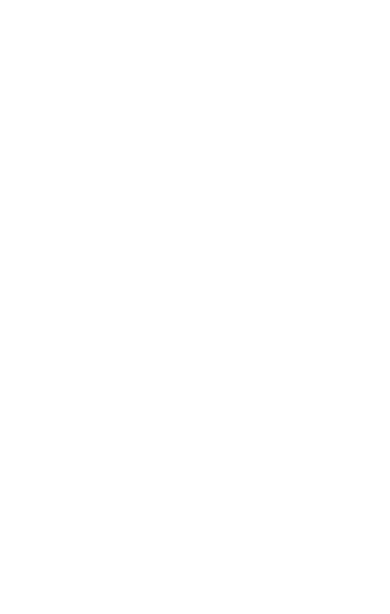
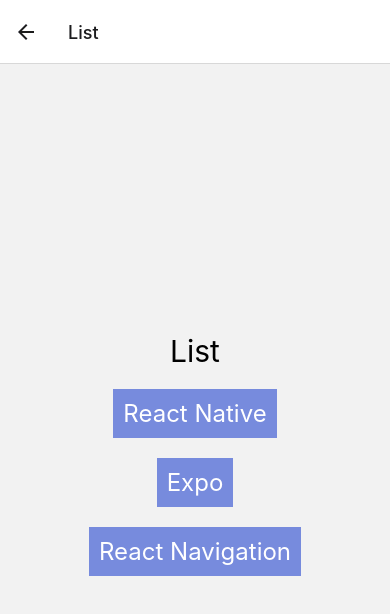
Before and after one commit to ppErika/ReactNative-practice4, a React Native app: screen /List in a window 390 px wide. Shown: the top 614 px of the page. Built offline with nearby package versions, Linux system fonts and the light colour scheme.

Commit message:
Stack Navigation

```diff
--- a/src/App.js
+++ b/src/App.js
@@ -1,13 +1,6 @@
 import React from 'react';
-import styled from 'styled-components/native';
-
-const Container = styled.View`
-  flex: 1;
-  background-color: #fff;
-  align-items: center;
-  justify-content: center;
-`;
+import Navigation from './navigations';
 
 export default function App() {
-  return <Container></Container>;
+  return <Navigation />;
 }
--- /dev/null
+++ b/src/components/Button.js
@@ -0,0 +1,25 @@
+import React from 'react';
+import {TouchableOpacity} from 'react-native';
+import styled from 'styled-components/native';
+
+const Container = styled.View`
+  background-color: #778bdd;
+  padding: 10px;
+  margin: 10px;
+`;
+const Title = styled.Text`
+  font-size: 24px;
+  color: #ffffff;
+`;
+
+const Button = ({title, onPress}) => {
+  return (
+    <TouchableOpacity onPress={onPress}>
+      <Container>
+        <Title>{title}</Title>
+      </Container>
+    </TouchableOpacity>
+  );
+};
+
+export default Button;
--- /dev/null
+++ b/src/navigations/Stack.js
@@ -0,0 +1,17 @@
+import React from 'react';
+import {createStackNavigator} from '@react-navigation/stack';
+import {Home, List, Chat} from '../screens';
+
+const Stack = createStackNavigator();
+
+const StackNav = () => {
+  return (
+    <Stack.Navigator>
+      <Stack.Screen name="Home" component={Home} />
+      <Stack.Screen name="List" component={List} />
+      <Stack.Screen name="Chat" component={Chat} />
+    </Stack.Navigator>
+  );
+};
+
+export default StackNav;
--- /dev/null
+++ b/src/navigations/index.js
@@ -0,0 +1,13 @@
+import React from 'react';
+import {NavigationContainer} from '@react-navigation/native';
+import StackNav from './Stack';
+
+const Navigation = () => {
+  return (
+    <NavigationContainer>
+      <StackNav />
+    </NavigationContainer>
+  );
+};
+
+export default Navigation;
--- /dev/null
+++ b/src/screens/Chat.js
@@ -0,0 +1,25 @@
+import React from 'react';
+import styled from 'styled-components/native';
+import Button from '../components/Button';
+
+const Container = styled.View`
+  flex: 1;
+  align-items: center;
+  justify-content: center;
+`;
+
+const StyledText = styled.Text`
+  font-size: 30px;
+  margin: 10px;
+`;
+
+const Chat = () => {
+  return (
+    <Container>
+      <StyledText>Chat</StyledText>
+      <Button title="Home" />
+    </Container>
+  );
+};
+
+export default Chat;
--- /dev/null
+++ b/src/screens/Home.js
@@ -0,0 +1,23 @@
+import React from 'react';
+import styled from 'styled-components/native';
+import Button from '../components/Button';
+
+const Container = styled.View`
+  align-items: center;
+`;
+
+const StyledText = styled.Text`
+  font-size: 30px;
+  margin: 10px;
+`;
+
+const Home = () => {
+  return (
+    <Container>
+      <StyledText>Home</StyledText>
+      <Button title="List" />
+    </Container>
+  );
+};
+
+export default Home;
--- /dev/null
+++ b/src/screens/List.js
@@ -0,0 +1,33 @@
+import React from 'react';
+import styled from 'styled-components/native';
+import Button from '../components/Button';
+
+const Container = styled.View`
+  flex: 1;
+  align-items: center;
+  justify-content: center;
+`;
+
+const StyledText = styled.Text`
+  font-size: 30px;
+  margin: 10px;
+`;
+
+const items = [
+  {id: 1, name: 'React Native'},
+  {id: 2, name: 'Expo'},
+  {id: 3, name: 'React Navigation'},
+];
+
+const List = () => {
+  return (
+    <Container>
+      <StyledText>List</StyledText>
+      {items.map(({id, name}) => (
+        <Button key={id} title={name} />
+      ))}
+    </Container>
+  );
+};
+
+export default List;
--- /dev/null
+++ b/src/screens/index.js
@@ -0,0 +1,5 @@
+import Home from './Home';
+import List from './List';
+import Chat from './Chat';
+
+export {Home, List, Chat};
```
